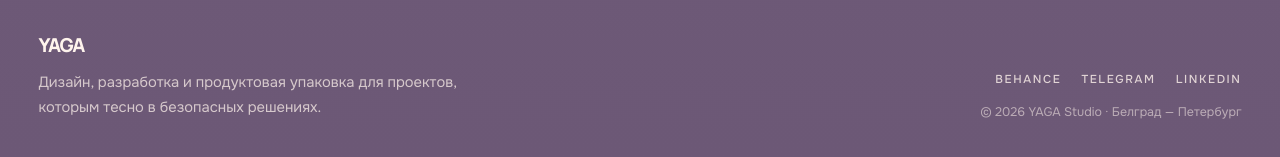
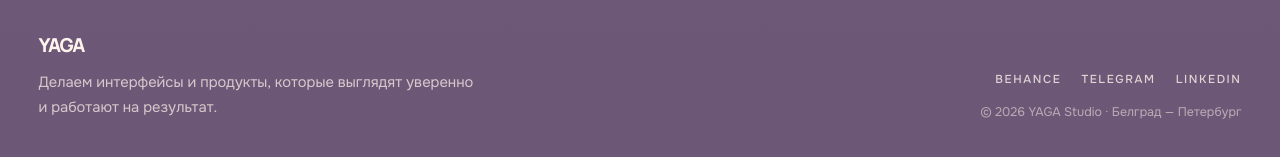
Before and after one commit to Yaroslav-Chertov/yaga-studio, a Next.js app: page / in a window 1280 px wide. Shown: the part 7077-7234 px from the top of the page. Built offline with nearby package versions, Linux system fonts and the light colour scheme.

Commit message:
fix footer

```diff
--- a/components/Footer.tsx
+++ b/components/Footer.tsx
@@ -12,8 +12,8 @@ export default function Footer() {
           YAGA
         </a>
         <p className="footer__copy">
-          Дизайн, разработка и продуктовая упаковка для проектов, которым тесно в
-          безопасных решениях.
+          Делаем интерфейсы и&nbsp;продукты, которые выглядят уверенно
+          и&nbsp;работают на&nbsp;результат.
         </p>
       </div>
 
@@ -28,7 +28,9 @@ export default function Footer() {
           ))}
         </ul>
 
-        <p className="footer__caption">© 2026 YAGA Studio · Белград — Петербург</p>
+        <p className="footer__caption">
+          © 2026 YAGA Studio · Белград — Петербург
+        </p>
       </div>
     </footer>
   );
```
